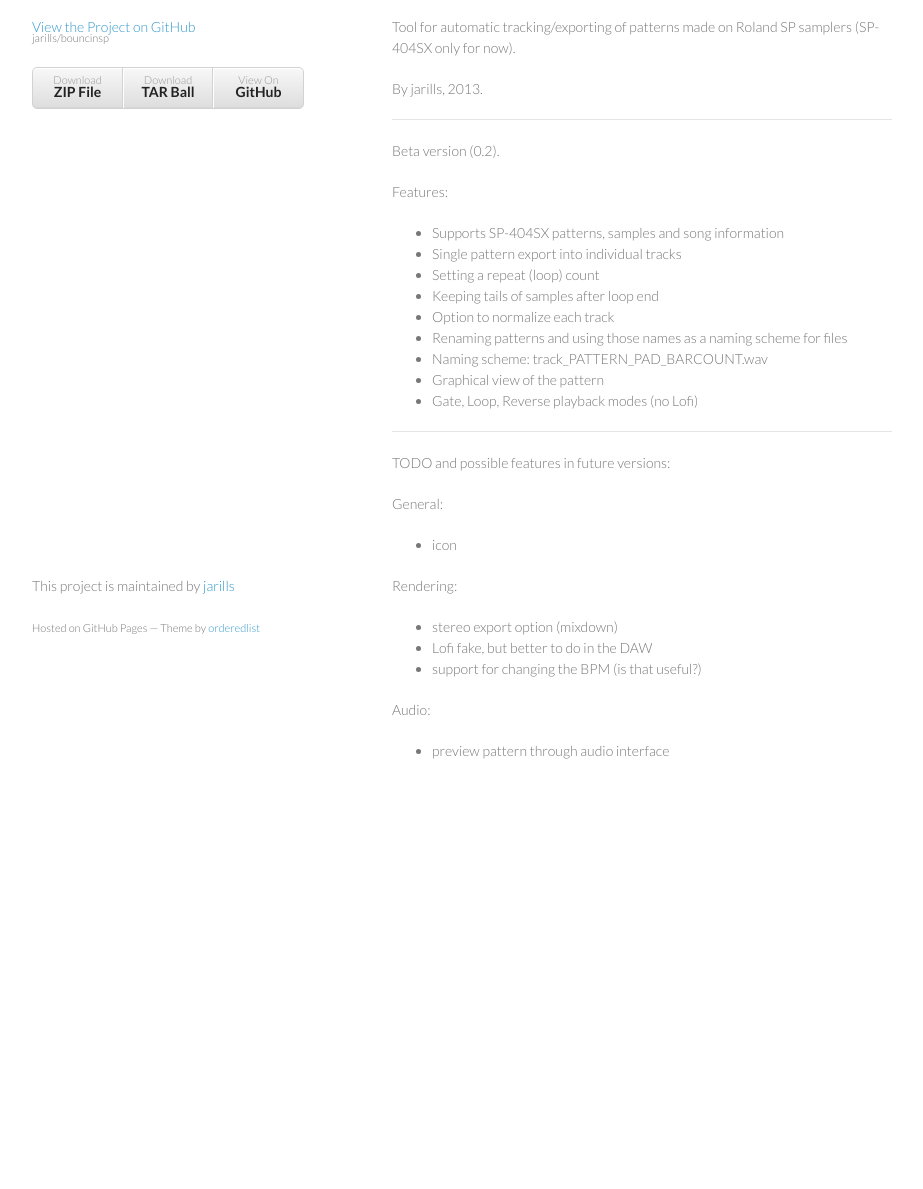
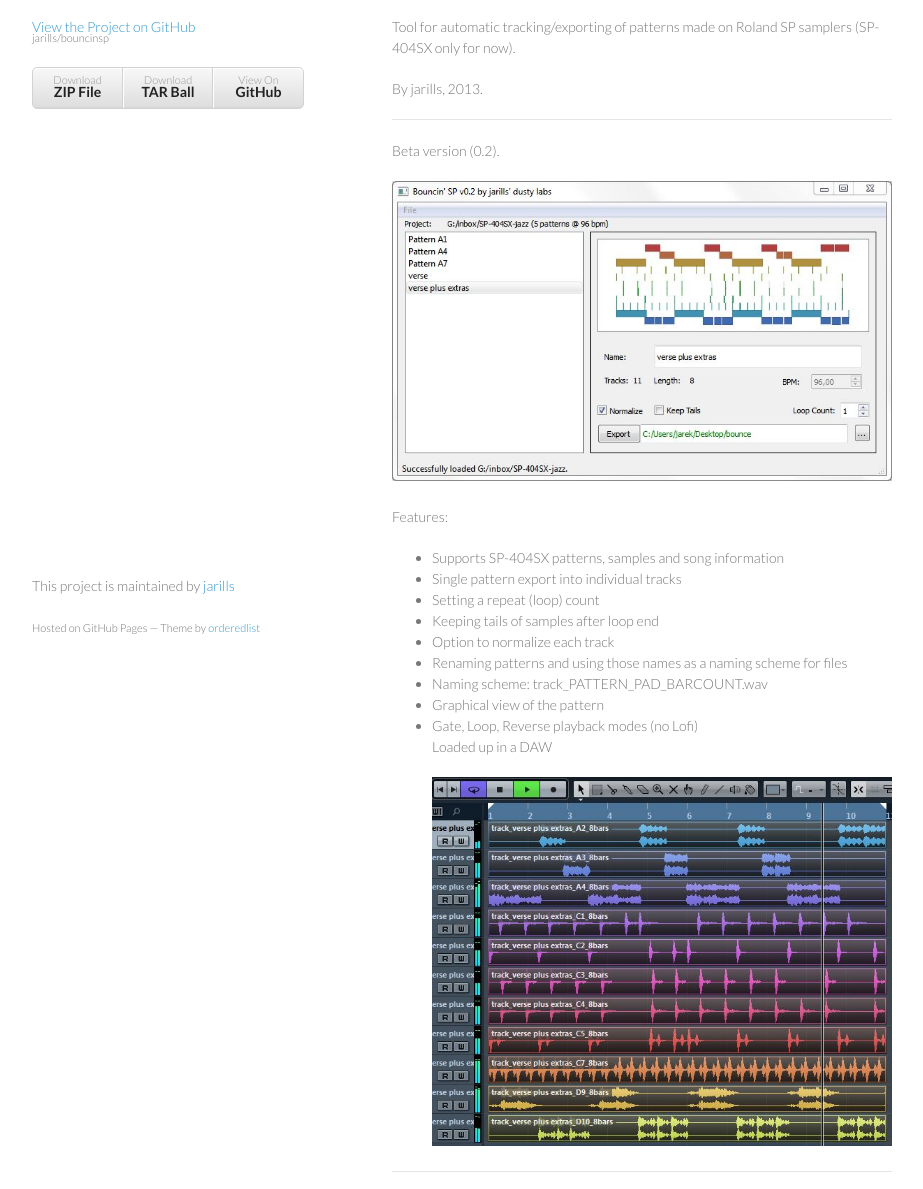
Before and after one commit to jarills/bouncinsp, a plain HTML site: page index.html in a window 1280 px wide. Shown: the part 93-1282 px from the top of the page, without its empty margins (178-1101 px from the left). Before the commit the page ends 924 px from the top, so only its background shows below. Drawn offline with Linux system fonts and the light colour scheme.

Commit message:
update images for homepage

```diff
--- a/index.html
+++ b/index.html
@@ -37,6 +37,8 @@
 
 <hr><p>Beta version (0.2).</p>
 
+<p><img src="images/bouncinsp-a.jpg"/></p>
+
 <p>Features:</p>
 
 <ul>
@@ -49,6 +51,10 @@
 <li>Naming scheme: track_PATTERN_PAD_BARCOUNT.wav</li>
 <li>Graphical view of the pattern</li>
 <li>Gate, Loop, Reverse playback modes (no Lofi)</li>
+
+<p>Loaded up in a DAW</p>
+<p><img src="images/bouncinsp-daw.jpg"/></p>
+
 </ul><hr><p>TODO and possible features in future versions:</p>
 
 <p>General:</p>
```
Also changed, not shown: images/bouncinsp-a.JPG (added), images/bouncinsp-daw.JPG (added).
